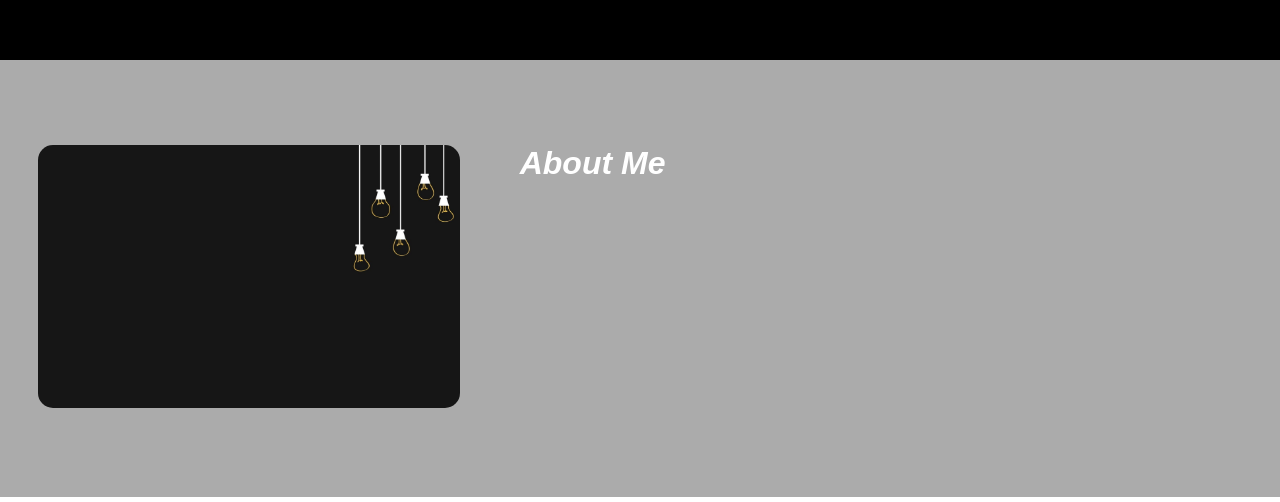
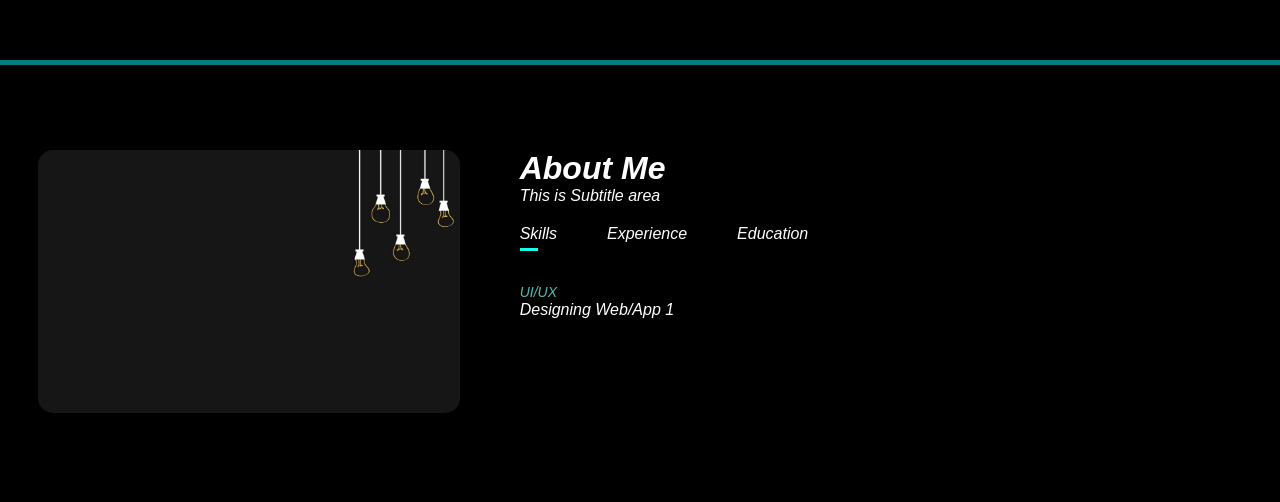
Before and after one commit to darpank23/portfolioweb, a plain HTML site: page index.html in a window 1280 px wide. Shown: the part 740-1242 px from the top of the page. Drawn offline with Linux system fonts and the light colour scheme.

Commit message:
About section outline complete

```diff
--- a/index.html
+++ b/index.html
@@ -24,26 +24,68 @@
         </ul>
       </nav>
       <div class="header-text">
-        <p><span>Student @ UCSC | Photographer</span></p>
+        <p><span>Student @ Cal Poly SLO | Computer Engineering</span></p>
         <br>
         <h1>Hello, I'm <span>Darpan<br>Khanna</span></h1>
       </div>
   </div>
 </div>
 
+<hr style="height:5px; background-color:teal; color:teal; border-width:0px">
 
 <!--    about section    -->
 <div id="about">
   <div class="container">
     <div class="row">
-      <div class="about-col1">
+      <div class="about-col-1">
         <img src="images/background-1.jpg">
       </div>
-      <div class="about-col2">
+      <div class="about-col-2">
         <h1> About Me</h1>
+        <p>This is Subtitle area</p>
+
+        <div class="tab-titles">
+          <p class="tab-links active-link" onclick="opentab('skills')">Skills</p>
+          <p class="tab-links" onclick="opentab('experience')">Experience</p>
+          <p class="tab-links" onclick="opentab('education')">Education</p>
+        </div>
+        <div class="tab-contents active-tab" id="skills">
+          <ul>
+            <li><span>UI/UX</span><br>Designing Web/App 1</li>  <!--Duplicate/change to list skills-->
+          </ul>
+        </div>
+        <div class="tab-contents" id="experience">
+          <ul>
+            <li><span>UI/UX</span><br>Designing Web/App 2</li>  <!--Duplicate/change to list experience-->
+          </ul>
+        </div>
+        <div class="tab-contents" id="education">
+          <ul>
+            <li><span>UI/UX</span><br>Designing Web/App 3</li>  <!--Duplicate/change to list education-->
+          </ul>
+        </div>
       </div>
     </div>
   </div>
 </div>
+
+<script>
+  var tablinks = document.getElementsByClassName("tab-links");
+  var tabcontents = document.getElementsByClassName("tab-contents");
+  function opentab(tabname) {
+    for (tablink of tablinks) {
+      tablink.classList.remove("active-link");
+    }
+    for (tabcontent of tabcontents) {
+      tabcontent.classList.remove("active-tab");
+    }
+
+    event.currentTarget.classList.add("active-link");
+    document.getElementById(tabname).classList.add("active-tab");
+  }
+</script>
+
+
+
 </body>
 </html>
--- a/style.css
+++ b/style.css
@@ -85,7 +85,7 @@ nav ul li a:hover::after {
 #about {
     padding: 80px 0;
     color: #ffff;
-    background-color: #ababab;
+    background-color: #000000;
 }
 
 .row {
@@ -94,16 +94,69 @@ nav ul li a:hover::after {
     flex-wrap: wrap;
 }
 
-.about-col1 {
+.about-col-1 {
     flex-basis: 35%;
 }
 
-.about-col1 img {
+.about-col-1 img {
     width: 100%;
     border-radius: 15px;
 }
 
-.about-col2 {
+.about-col-2 {
     flex-basis: 60%;
     font-style: italic;
 }
+
+.sub-title {
+    font-size: 50px;
+    font-weight: 600;
+    color: #fff;
+}
+
+.tab-titles {
+    display: flex;
+    margin: 20px 0 40px;
+}
+
+.tab-links {
+    margin-right: 50px;
+    font-size: 16px;
+    font-weight: 500;
+    cursor: pointer;
+    position: relative;
+}
+
+.tab-links::after {
+    content: '';
+    width: 0;
+    height: 3px;
+    background: #12ffeb;
+    position: absolute;
+    left: 0;
+    bottom: -8px;
+    transition: 0.5s;
+}
+
+.tab-links.active-link::after  {
+    width: 50%;
+}
+
+
+.tab-contents ul li {
+    list-style: none;
+    margin: 10px 0;
+}
+
+.tab-contents ul li span {
+    color: #55bdb2;
+    font-size: 14px;
+}
+
+.tab-contents {
+    display: none;
+}
+
+.tab-contents.active-tab {
+    display: block;
+}
```
